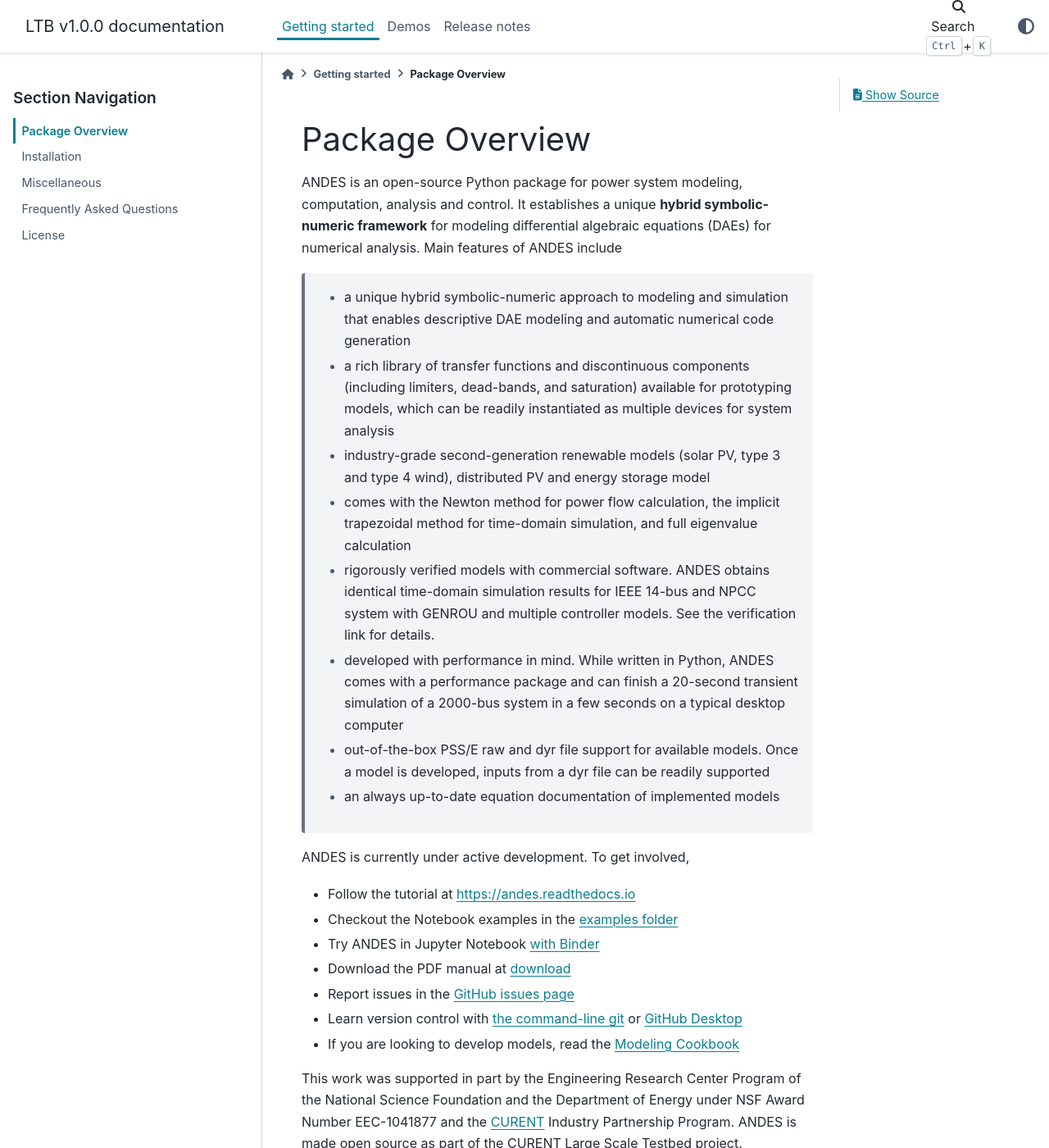
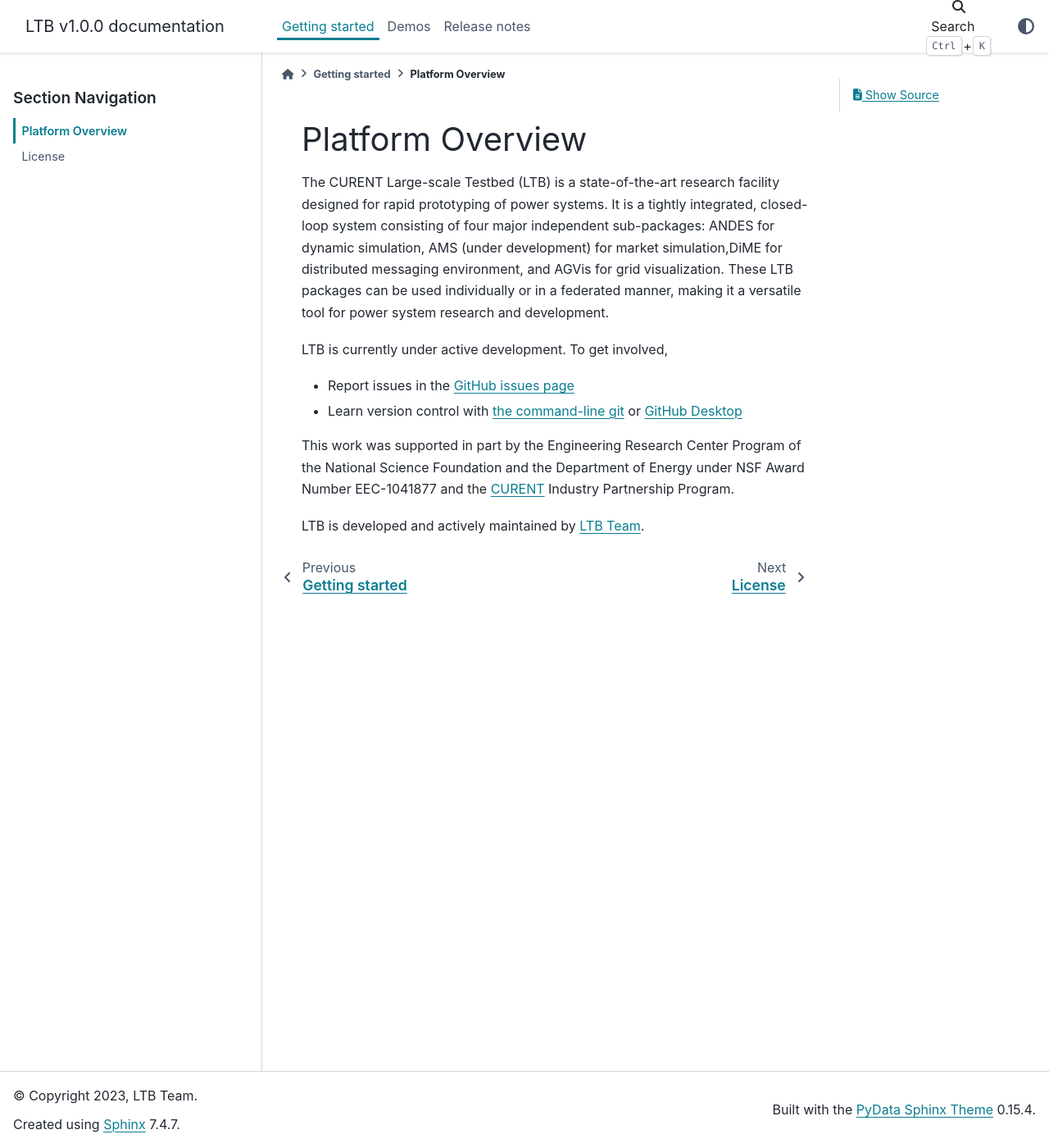
Before and after one commit to CURENT/ltb, a Sphinx documentation site: the page built from docs/source/getting_started/overview.rst, in a window 1280 px wide and 1400 px high. Shown: the whole window at 82% size. Built offline with Sphinx 7.4.7 and the PyData theme 0.15.4, drawn with Linux system fonts in a browser that asks for light colours; some of the changed text lies outside the part shown.

```diff
--- a/docs/source/getting_started/copyright.rst
+++ b/docs/source/getting_started/copyright.rst
@@ -7,14 +7,14 @@ License
 
 GNU Public License v3
 *********************
-| Copyright :raw-html:`&copy;` 2015-2022 Hantao Cui.
+| Copyright :raw-html:`&copy;` 2023 CURENT LTB
 
-ANDES is free software; you can redistribute it and/or modify it under the terms
+LTB is free software; you can redistribute it and/or modify it under the terms
 of the `GNU General Public License <http://www.gnu.org/licenses/gpl-3.0.html>`_
 as published by the Free Software Foundation; either version 3 of the License,
 or (at your option) any later version.
 
-ANDES is distributed in the hope that it will be useful, but WITHOUT ANY
+LTB is distributed in the hope that it will be useful, but WITHOUT ANY
 WARRANTY; without even the implied warranty of MERCHANTABILITY or FITNESS FOR A
 PARTICULAR PURPOSE. See the `GNU General Public License
 <http://www.gnu.org/licenses/gpl-3.0.html>`_ for more details.
--- a/docs/source/getting_started/overview.rst
+++ b/docs/source/getting_started/overview.rst
@@ -1,58 +1,27 @@
 .. _package-overview:
 
-================
-Package Overview
-================
+=====================
+Platform Overview
+=====================
 
-ANDES is an open-source Python package for power system modeling, computation,
-analysis and control. It establishes a unique **hybrid symbolic-numeric
-framework** for modeling differential algebraic equations (DAEs) for numerical
-analysis. Main features of ANDES include
+The CURENT Large-scale Testbed (LTB) is a state-of-the-art research facility designed for rapid prototyping
+of power systems. It is a tightly integrated, closed-loop system consisting of four major independent sub-packages:
+ANDES for dynamic simulation, AMS (under development) for market simulation,DiME for distributed messaging
+environment, and AGVis for grid visualization. These LTB packages can be used individually or in a federated manner,
+making it a versatile tool for power system research and development.
 
-  - a unique hybrid symbolic-numeric approach to modeling and simulation that
-    enables descriptive DAE modeling and automatic numerical code generation
-  - a rich library of transfer functions and discontinuous components (including
-    limiters, dead-bands, and saturation) available for prototyping models,
-    which can be readily instantiated as multiple devices for system analysis
-  - industry-grade second-generation renewable models (solar PV, type 3 and type
-    4 wind), distributed PV and energy storage model
-  - comes with the Newton method for power flow calculation, the implicit
-    trapezoidal method for time-domain simulation, and full eigenvalue
-    calculation
-  - rigorously verified models with commercial software. ANDES obtains identical
-    time-domain simulation results for IEEE 14-bus and NPCC system with GENROU
-    and multiple controller models. See the verification link for details.
-  - developed with performance in mind. While written in Python, ANDES comes
-    with a performance package and can finish a 20-second transient simulation
-    of a 2000-bus system in a few seconds on a typical desktop computer
-  - out-of-the-box PSS/E raw and dyr file support for available models. Once a
-    model is developed, inputs from a dyr file can be readily supported
-  - an always up-to-date equation documentation of implemented models
+LTB is currently under active development. To get involved,
 
-ANDES is currently under active development. To get involved,
-
-* Follow the tutorial at
-  `https://andes.readthedocs.io <https://andes.readthedocs.io/en/stable/tutorial.html>`_
-* Checkout the Notebook examples in the
-  `examples folder <https://github.com/cuihantao/andes/tree/master/examples>`_
-* Try ANDES in Jupyter Notebook
-  `with Binder <https://mybinder.org/v2/gh/cuihantao/andes/master>`_
-* Download the PDF manual at
-  `download <https://andes.readthedocs.io/_/downloads/en/stable/pdf/>`_
 * Report issues in the
-  `GitHub issues page <https://github.com/cuihantao/andes/issues>`_
+  `GitHub issues page <https://github.com/CURENT/ltb/issues>`_
 * Learn version control with
   `the command-line git <https://git-scm.com/docs/gittutorial>`_ or
   `GitHub Desktop <https://help.github.com/en/desktop/getting-started-with-github-desktop>`_
-* If you are looking to develop models, read the
-  `Modeling Cookbook <https://andes.readthedocs.io/en/stable/modeling.html>`_
 
 This work was supported in part by the Engineering Research Center Program of
 the National Science Foundation and the Department of Energy under NSF Award
-Number EEC-1041877 and the CURENT_ Industry Partnership Program. ANDES is made
-open source as part of the CURENT Large Scale Testbed project.
+Number EEC-1041877 and the CURENT_ Industry Partnership Program.
 
-ANDES is developed and actively maintained by `Hantao Cui <https://cui.eecps.com>`_.
-See the GitHub repository for a full list of contributors.
+LTB is developed and actively maintained by `LTB Team <https://curent.github.io/about/>`_.
 
 .. _CURENT: https://curent.utk.edu
--- a/docs/source/index.rst
+++ b/docs/source/index.rst
@@ -31,7 +31,7 @@ LTB Documentation
 The CURENT Large-scale Testbed (LTB) is a state-of-the-art research facility designed
 for rapid prototyping of power systems. It is a tightly integrated, closed-loop system
 consisting of four major independent sub-packages: ANDES for dynamic simulation,
-AMS (under development) for market simulation,DiME for distributed messaging environment,
+AMS (under development) for market simulation, DiME for distributed messaging environment,
 and AGVis for grid visualization. These LTB packages can be used individually or in a federated
 manner, making it a versatile tool for power system research and development.
 
```
Also changed, not shown: docs/source/getting_started/faq.rst (deleted, +0 -54 lines), docs/source/getting_started/index.rst (+7 -50 lines), docs/source/getting_started/install.rst (deleted, +0 -236 lines), docs/source/getting_started/misc.rst (deleted, +0 -143 lines).
